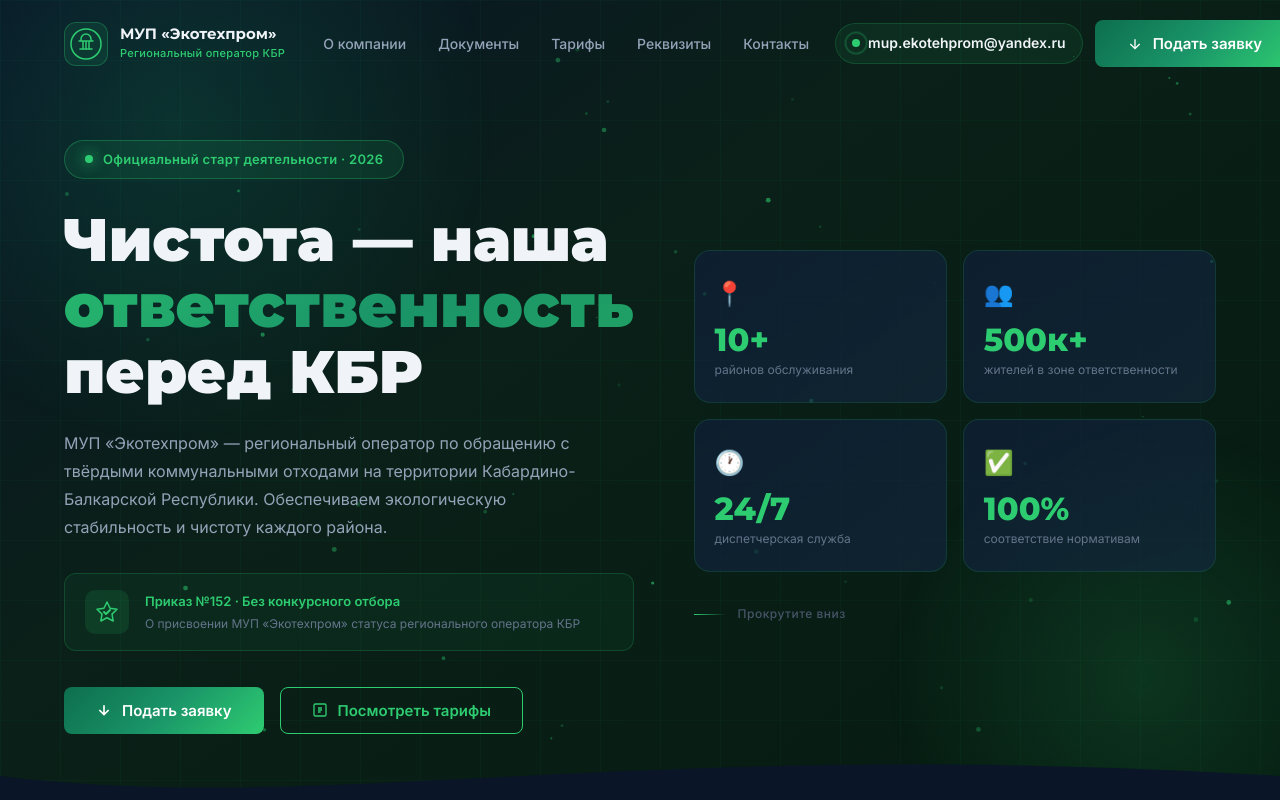
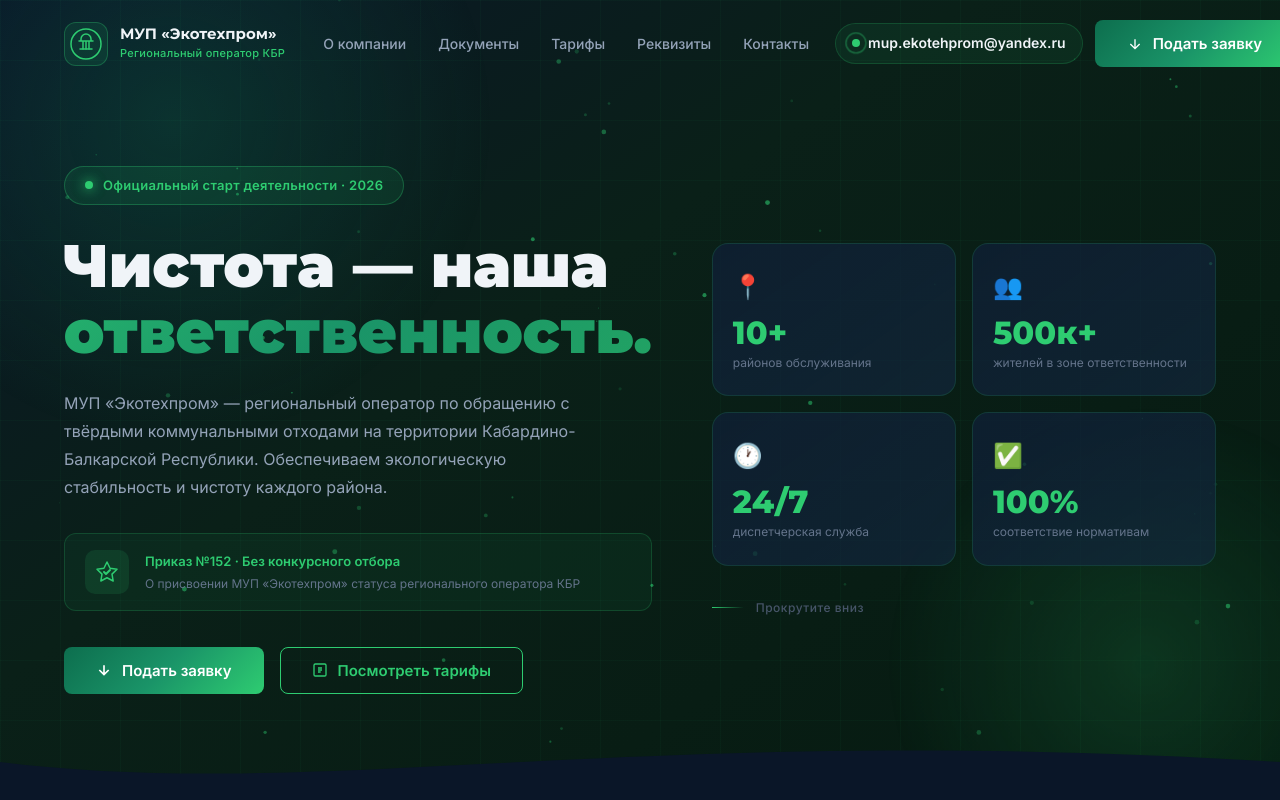
Before and after one commit to OldCoot1991/tko-mup, a Next.js app: page / in a window 1280 px wide. Shown: the top 800 px of the page. Built offline with nearby package versions, Linux system fonts and the light colour scheme.

Commit message:
удалил два слова

```diff
--- a/components/Hero.tsx
+++ b/components/Hero.tsx
@@ -92,9 +92,8 @@
           <h1 className={styles.title}>
             Чистота — наша
             <br />
-            <span className={styles.titleGradient}>ответственность</span>
+            <span className={styles.titleGradient}>ответственность.</span>
             <br />
-            перед КБР
           </h1>
 
           <p className={styles.desc}>
```
